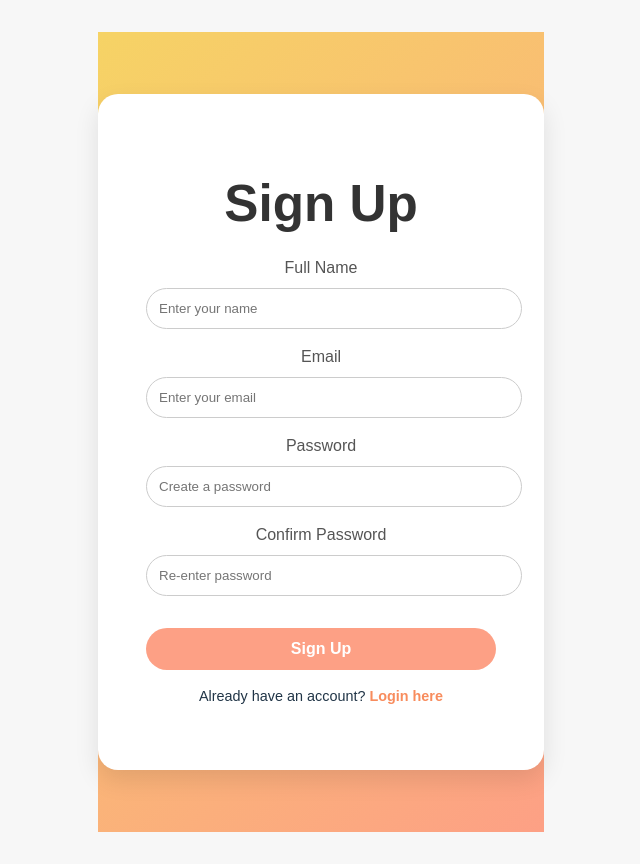
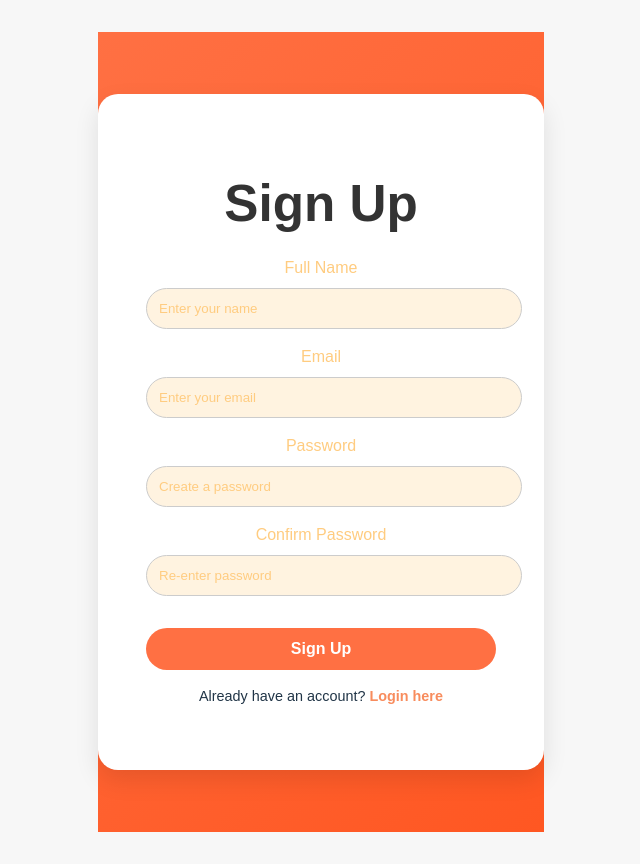
Before and after one commit to rudrika2425/TBPPP-Mini-Project, a React (Vite) app in the folder frontendd/: page /signup in a window 1280 px wide. Shown: the whole page, without its empty margins (319-959 px from the left). Built offline with nearby package versions, Linux system fonts and the light colour scheme.

Commit message:
Update Signup.css

```diff
--- a/frontendd/src/components/Signup.css
+++ b/frontendd/src/components/Signup.css
@@ -3,7 +3,7 @@
   align-items: center;
   justify-content: center;
   height: 100vh;
-    background: linear-gradient(135deg, #f6d365, #fda085);
+  background: linear-gradient(135deg, #ff7043, #ff5722);
   font-family: 'Poppins', sans-serif;
 }
 
@@ -25,7 +25,7 @@
   display: block;
   margin-top: 1rem;
   font-weight: 500;
-    color: #555;
+  color: #ffcc80;
 }
 
 .signup-box input {
@@ -35,13 +35,19 @@
   border: 1px solid #ccc;
   border-radius: 30px;
   outline: none;
+  color: #ffcc80;
+  background-color: #fff3e0;
+}
+
+.signup-box input::placeholder {
+  color: #ffcc80;
 }
 
 .signup-box button {
   width: 100%;
   padding: 12px;
   margin-top: 2rem;
-    background: #fda085;
+  background: #ff7043;
   border: none;
   color: white;
   font-weight: bold;
```
Lines whose indentation alone changed are shown as unchanged.
